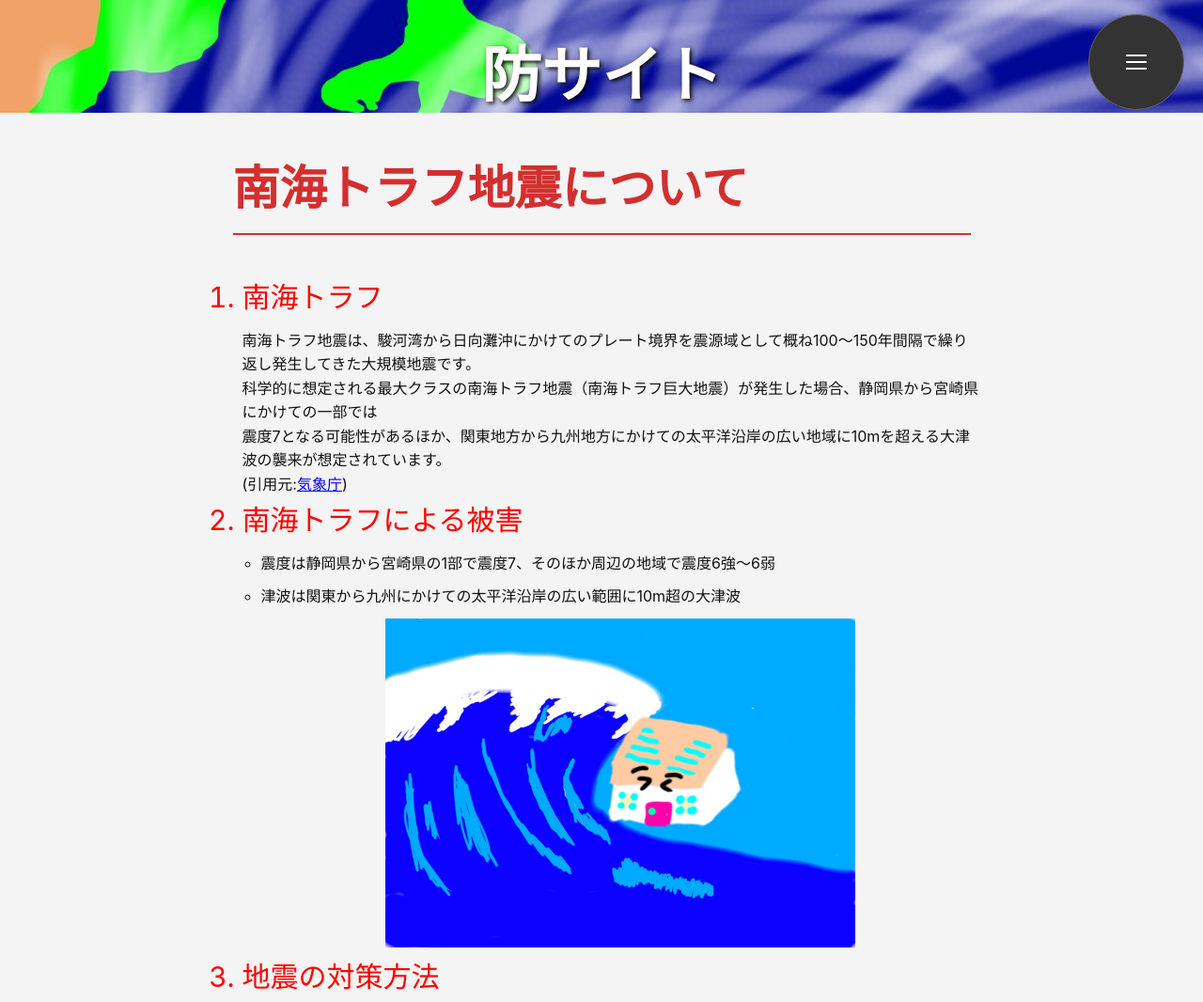
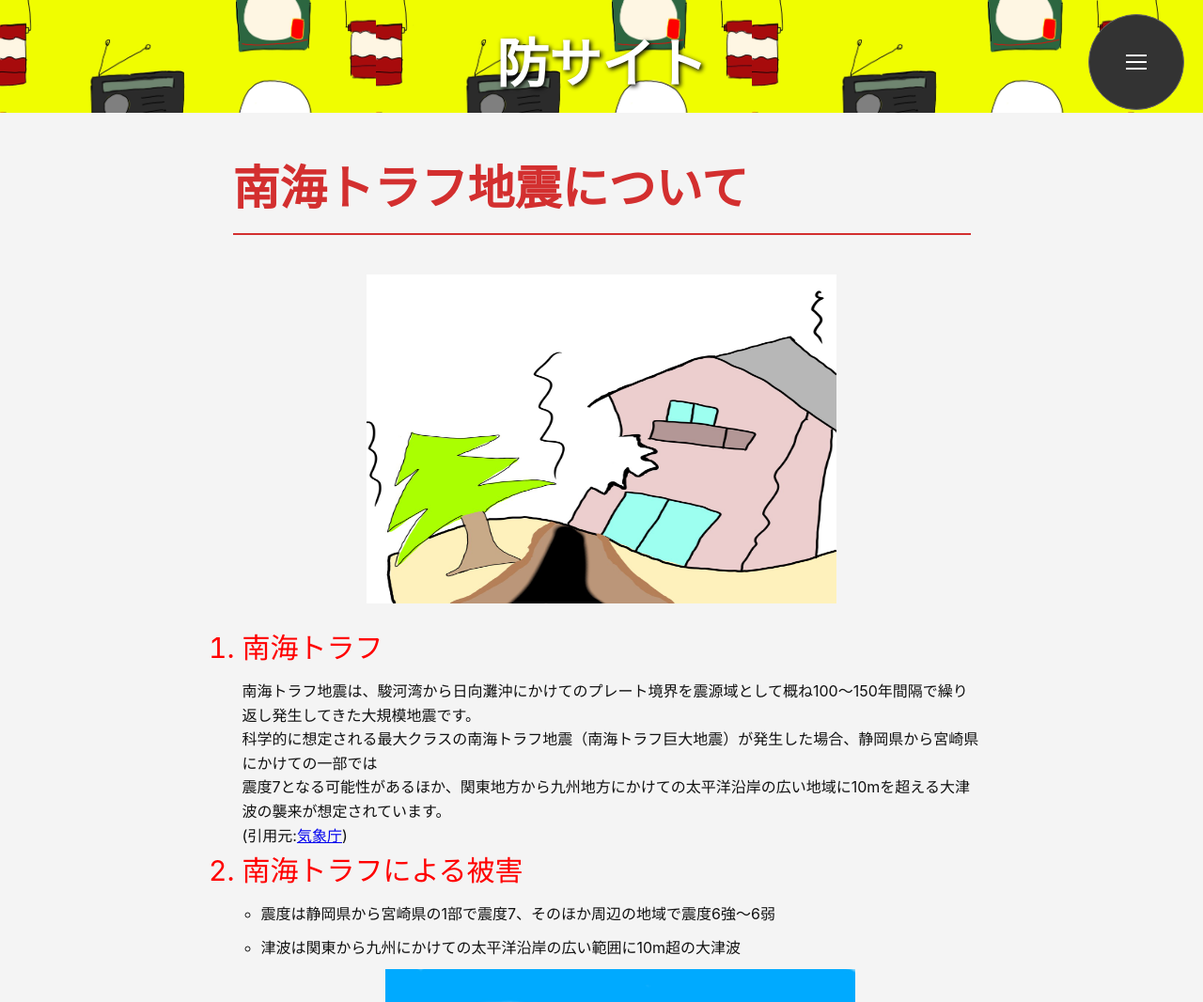
Before and after one commit to sousou121000/kadaikennkyuuuuuuuuuuuuuuuuuuuuuuu-, a plain HTML site: page index.html in a window 1280 px wide. Shown: the top 1066 px of the page at 94% size. Drawn offline with Linux system fonts and the light colour scheme.

Commit message:
画像の追加

```diff
--- a/index.html
+++ b/index.html
@@ -32,6 +32,11 @@
   </header>
 
 <h2 id = "nankaitorafu">南海トラフ地震について</h2>
+
+<div class="center-box">
+            <img src="zisin.jpg" alt="地震の絵" width="500" height="350">
+            </div>
+
 <ol>
 <li class="text-large">南海トラフ</li>
     南海トラフ地震は、駿河湾から日向灘沖にかけてのプレート境界を震源域として概ね100～150年間隔で繰り返し発生してきた大規模地震です。<br>
@@ -79,6 +84,12 @@
 <li class="text-large">台風の概要</li>
 日本国内における台風による主な被害は、「風害（暴風）」「水害（大雨・洪水）」「高潮・波浪」の3つに大別され、インフラや農林水産業、人命に甚大な影響を及ぼします。
 <li class="text-large">台風による被害</li>
+</ol>
+
+<div class="center-box">
+            <img src="kouzui.jpg" alt="洪水の絵" width="500" height="350">
+            </div>
+<ol>
     <ul>
         <li>洪水</li>
         <li>船舶の乗揚げ事故</li>
--- a/style.css
+++ b/style.css
@@ -11,14 +11,15 @@ body {
 
 /* ヘッダー装飾（一番上のh1に適用） */
 h1 {
-    background-image: url("taihu.jpg");
+  background-size: 400px;
+    background-image: url("hedda.jpg");
     /*background: linear-gradient(140deg, #d32f2f 0%, #9a0007 100%);*/
     color: #fff;
     margin: 0 0 30px 0;
-    padding: 20px 10px;
+    padding: 8px 15px;
     border-bottom: 5px solid #7f0000;
     box-shadow: 0 4px 10px rgba(0, 0, 0, 0.15);
-    font-size: 4rem;
+    font-size: 3.5rem;
 }
 
 /* 中央寄せとか */
```
Also changed, not shown: hedda.jpg (added), kouzui.jpg (added), minikyara.jpg (added), zisin.jpg (added).
